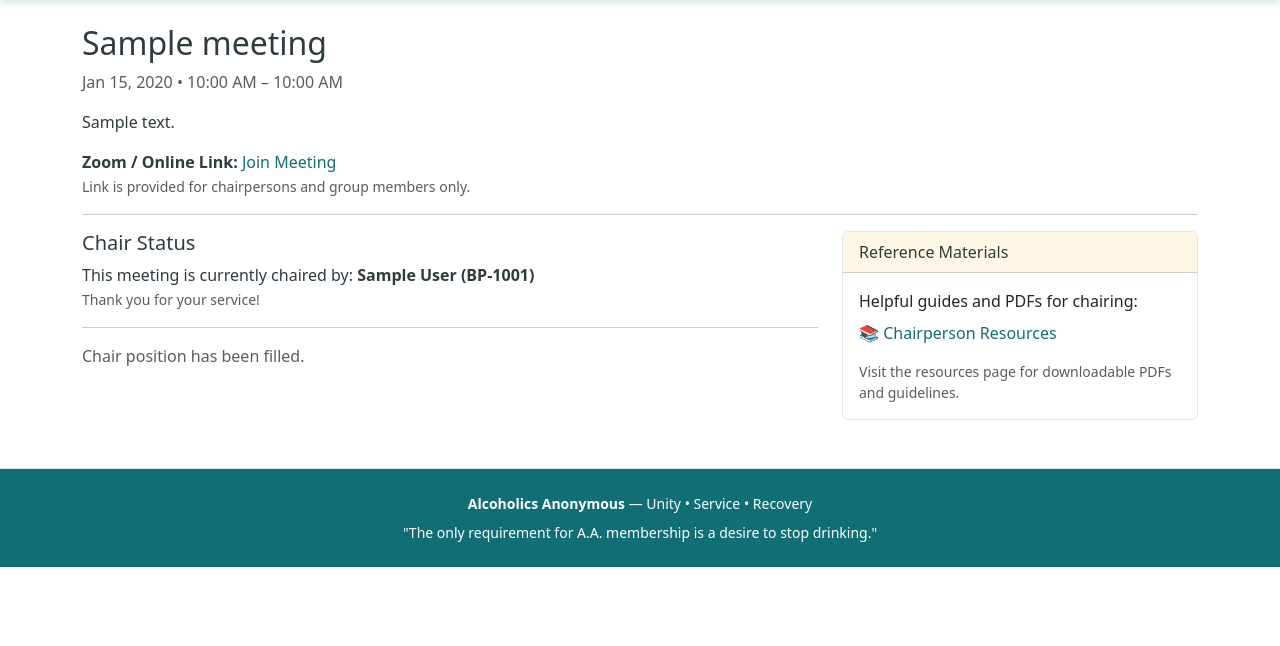
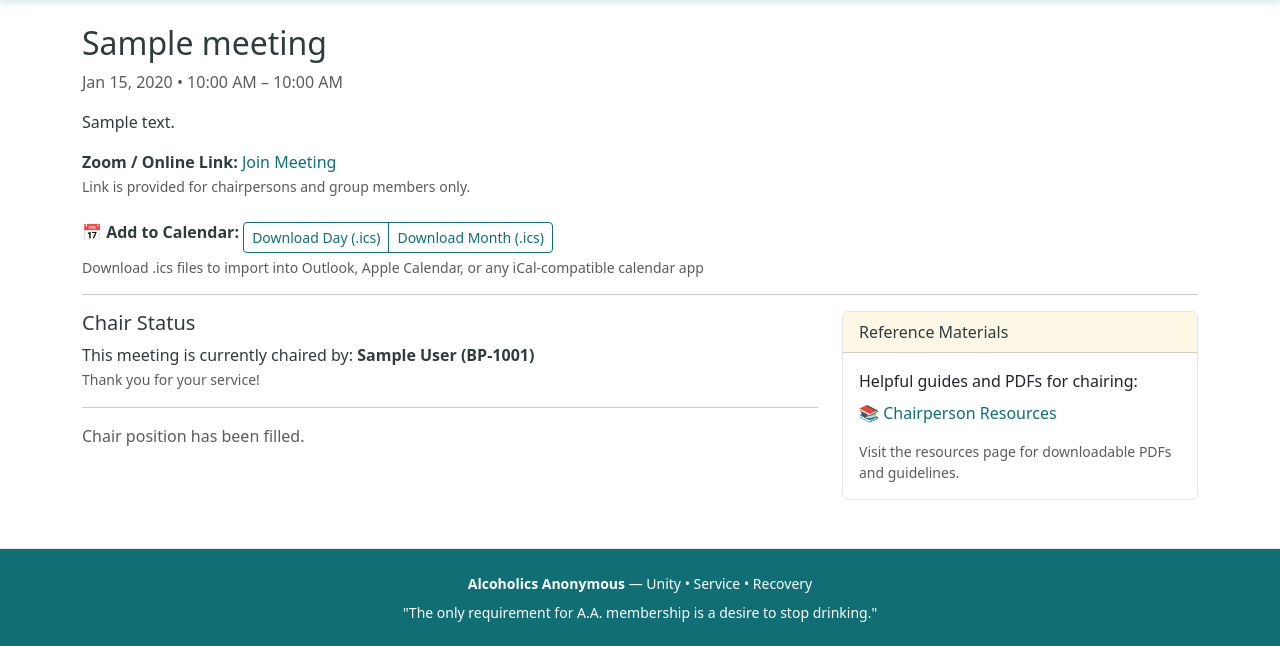
Before and after one commit to jalex0823/bp-chairperson-app, a Flask app: page /meeting/1 in a window 1280 px wide. Shown: the part 70-716 px from the top of the page. Run offline with Flask 3, Linux system fonts and the light colour scheme; tables that the repository leaves empty hold one stand-in row (values such as "Sample post").

Commit message:
Add daily and monthly iCal downloads for Outlook/Apple Calendar

```diff
--- a/app.py
+++ b/app.py
@@ -1344,6 +1344,52 @@ def calendar_month_ics():
     response = make_response(cal.to_ical())
     response.headers['Content-Type'] = 'text/calendar; charset=utf-8'
     response.headers['Content-Disposition'] = f'attachment; filename=backporch-calendar-{year}-{month}.ics'
+    return response
+
+
+@app.route("/calendar/day-ics")
+def calendar_day_ics():
+    """Export meetings for a specific day as iCal (.ics) file."""
+    today = date.today()
+    date_str = request.args.get("date")
+
+    if date_str:
+        try:
+            event_date = datetime.strptime(date_str, '%Y-%m-%d').date()
+        except ValueError:
+            event_date = today
+    else:
+        event_date = today
+
+    meetings = (
+        Meeting.query
+        .filter(Meeting.event_date == event_date)
+        .order_by(Meeting.start_time.asc())
+        .options(db.joinedload(Meeting.chair_signup).joinedload(ChairSignup.user))
+        .all()
+    )
+
+    cal = Calendar()
+    cal.add('prodid', '-//Back Porch Meetings//backporchmeetings.org//')
+    cal.add('version', '2.0')
+    cal.add('x-wr-calname', f'Back Porch Meetings - {event_date.strftime("%B %d, %Y")}')
+
+    for m in meetings:
+        event = Event()
+        start_dt = datetime.combine(m.event_date, m.start_time)
+        end_dt = datetime.combine(m.event_date, m.end_time) if m.end_time else start_dt + timedelta(hours=1)
+        event.add('summary', m.title)
+        event.add('dtstart', start_dt)
+        event.add('dtend', end_dt)
+        event.add('location', m.zoom_link or 'Online')
+        event.add('description', f"{m.description or ''}\n\nChair: {m.chair_signup.display_name_snapshot + ' (' + m.chair_signup.user.bp_id + ')' if m.chair_signup else 'No chair yet'}")
+        event.add('url', url_for('meeting_detail', meeting_id=m.id, _external=True))
+        event.add('uid', f"meeting-{m.id}@backporchmeetings.org")
+        cal.add_component(event)
+
+    response = make_response(cal.to_ical())
+    response.headers['Content-Type'] = 'text/calendar; charset=utf-8'
+    response.headers['Content-Disposition'] = f'attachment; filename=backporch-{event_date.strftime("%Y-%m-%d")}.ics'
     return response
 
 
--- a/templates/meeting_detail.html
+++ b/templates/meeting_detail.html
@@ -25,6 +25,27 @@
     </p>
   {% endif %}
 
+  <!-- Calendar Download Section -->
+  <div class="mb-3">
+    <strong>📅 Add to Calendar:</strong>
+    <div class="btn-group btn-group-sm mt-2" role="group">
+      <a href="{{ url_for('calendar_day_ics', date=meeting.event_date.strftime('%Y-%m-%d')) }}" class="btn btn-outline-primary" title="Download this day's meetings for Outlook/iCal">
+        <i class="fas fa-download"></i> Download Day (.ics)
+      </a>
+      <a href="{{ url_for('calendar_month_ics', year=meeting.event_date.year, month=meeting.event_date.month) }}" class="btn btn-outline-primary" title="Download full month for Outlook/iCal">
+        <i class="fas fa-calendar-alt"></i> Download Month (.ics)
+      </a>
+      {% if user and meeting.chair_signup and meeting.chair_signup.user_id == user.id %}
+      <a href="{{ url_for('google_calendar_add', meeting_id=meeting.id) }}" class="btn btn-outline-success" target="_blank" title="Add to Google Calendar">
+        <i class="fab fa-google"></i> Google Calendar
+      </a>
+      {% endif %}
+    </div>
+    <div class="form-text mt-1">
+      Download .ics files to import into Outlook, Apple Calendar, or any iCal-compatible calendar app
+    </div>
+  </div>
+
   <hr>
 
   <div class="row">
@@ -38,14 +59,9 @@
         </p>
 
         {% if user and meeting.chair_signup.user_id == user.id %}
-          <div class="alert alert-success d-flex align-items-center">
+          <div class="alert alert-success">
             <i class="fas fa-check-circle me-2"></i>
-            <div class="flex-grow-1">
-              <strong>You are chairing this meeting!</strong>
-            </div>
-            <a href="{{ url_for('google_calendar_add', meeting_id=meeting.id) }}" class="btn btn-sm btn-primary ms-2" target="_blank">
-              <i class="fab fa-google"></i> Add to Google Calendar
-            </a>
+            <strong>You are chairing this meeting!</strong>
           </div>
         {% endif %}
       {% else %}
```
